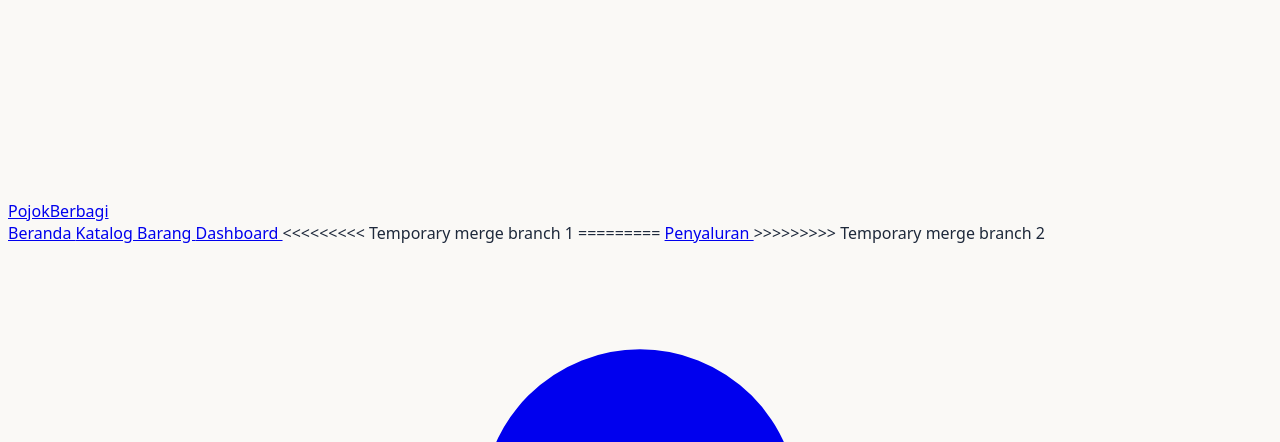
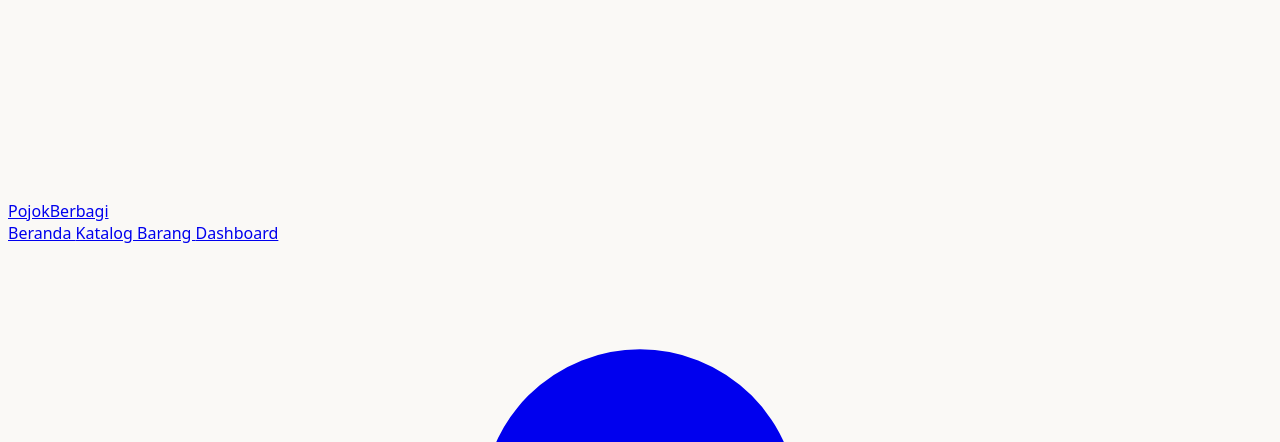
Before and after one commit to JackNonchalant/TugasBig, a Laravel app: page / in a window 1280 px wide. Shown: the part 1077-1519 px from the top of the page. Run offline with Laravel 12, Linux system fonts and the light colour scheme; a user stored in the database is signed in; data comes from the database, SQL or seed files in the repository; some web fonts are replaced.

Commit message:
ngetes kedua

```diff
--- a/projekBig/resources/views/layouts/app.blade.php
+++ b/projekBig/resources/views/layouts/app.blade.php
@@ -61,12 +61,6 @@
                             <a href="{{ route('admin.dashboard') }}" class="px-3 py-2 rounded-lg transition-colors {{ request()->routeIs('admin.dashboard') ? 'text-emerald-700 bg-emerald-50' : 'text-stone-600 hover:text-emerald-700 hover:bg-emerald-50/60' }}">
                                 Dashboard
                             </a>
-<<<<<<<<< Temporary merge branch 1
-=========
-                            <a href="{{ route('admin.distributions.index') }}" class="px-3 py-2 rounded-lg transition-colors {{ request()->routeIs('admin.distributions.*') ? 'text-emerald-700 bg-emerald-50' : 'text-stone-600 hover:text-emerald-700 hover:bg-emerald-50/60' }}">
-                                Penyaluran
-                            </a>
->>>>>>>>> Temporary merge branch 2
                         @endif
                     @endauth
                 </nav>
--- a/projekBig/resources/views/welcome.blade.php
+++ b/projekBig/resources/views/welcome.blade.php
@@ -56,9 +56,9 @@
                                class="inline-flex items-center gap-2 px-6 py-3 rounded-xl bg-emerald-700 text-white font-bold text-sm hover:bg-emerald-800 transition-colors shadow-sm">
                                 Buka Panel Admin
                             </a>
-                            <a href="{{ route('admin.distributions.index') }}"
+                            <a href="{{ route('katalog.index') }}"
                                class="inline-flex items-center gap-2 px-6 py-3 rounded-xl border-2 border-stone-300 text-stone-700 font-semibold text-sm hover:border-emerald-600 hover:text-emerald-700 transition-colors">
-                                Kelola Penyaluran
+                                Lihat Katalog Kebutuhan
                             </a>
                         @endif
                     @else
--- a/projekBig/routes/web.php
+++ b/projekBig/routes/web.php
@@ -81,7 +81,7 @@ Route::middleware('auth')->group(function () {
             Route::post('/',                        [DistributionController::class, 'store'])       ->name('store');
             Route::get('/{id}',                     [DistributionController::class, 'show'])        ->name('show');
             Route::get('/{id}/edit-status',         [DistributionController::class, 'editStatus'])  ->name('edit-status');
-            Route::post('/{id}/update-status',      [DistributionController::class, 'updateStatus'])->name('update-status');
+            Route::match(['post', 'put'], '/{id}/update-status', [DistributionController::class, 'updateStatus'])->name('update-status');
             Route::post('/{id}/upload-proof',       [DistributionController::class, 'uploadProof']) ->name('upload-proof');
             Route::delete('/{id}/proofs/{proofId}', [DistributionController::class, 'deleteProof']) ->name('delete-proof');
         });
```
